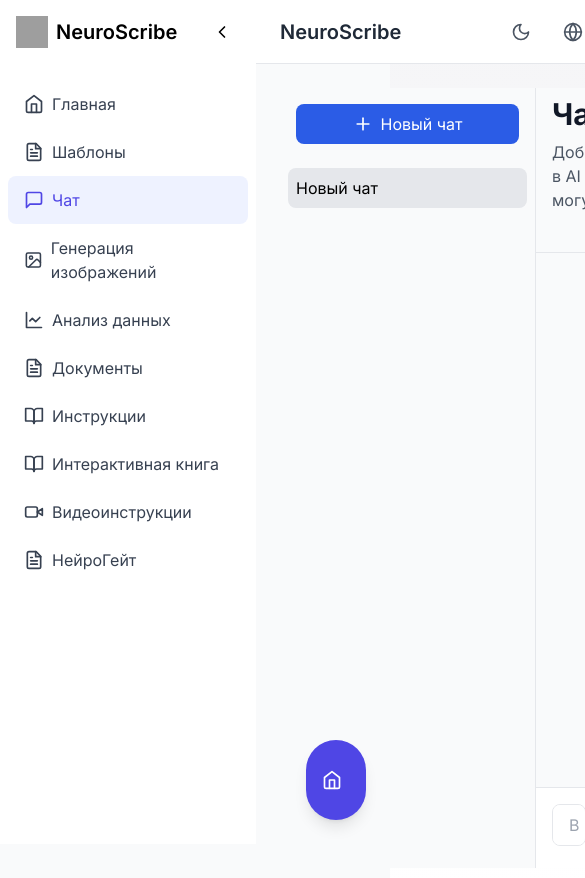
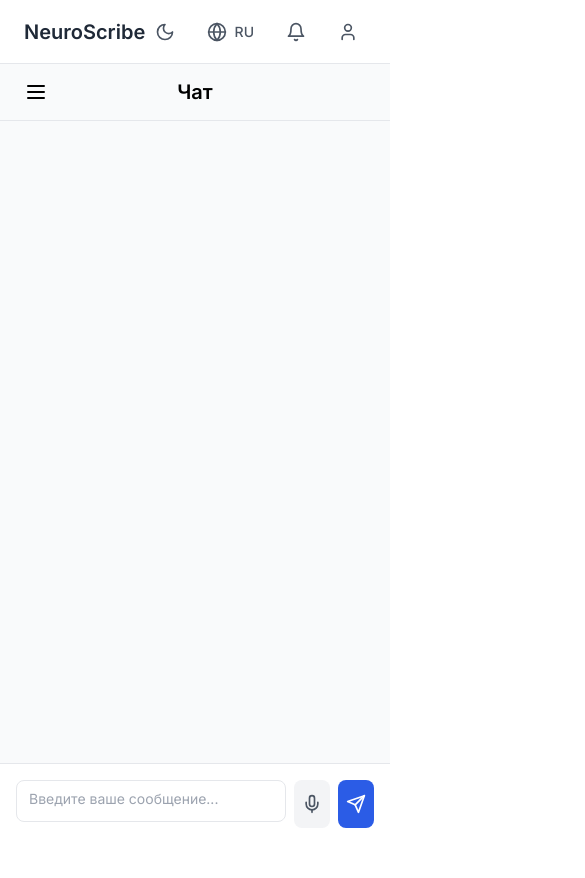
Before and after one commit to elisaffetta/neuroscribe-clone, a Next.js app: page /chat in a window 390 px wide. Shown: the top 878 px of the page, 585 px wide, since content can reach past the window. After the commit the page ends 844 px from the top, so only its background shows below. Built offline with nearby package versions, Linux system fonts and the light colour scheme; grey boxes are pictures that could not be loaded.

Commit message:
feat: improve chat page responsive design
- Add standard header
- Make sidebar responsive with mobile menu
- Improve mobile layout and spacing
- Add smooth mobile sidebar transitions
- Optimize button sizes for mobile

```diff
--- a/src/app/chat/page.tsx
+++ b/src/app/chat/page.tsx
@@ -7,6 +7,7 @@ import Message from '@/components/chat/Message'
 import ChatSidebar from '@/components/chat/ChatSidebar'
 import { PageTitle } from '@/components/common/PageTitle'
 import StandardLayout from '@/components/layout/StandardLayout'
+import Header from '@/components/layout/Header'
 import { useApp } from '@/context/AppContext'
 import { useVoiceInput } from '@/hooks/useVoiceInput'
 import { toast } from 'react-hot-toast'
@@ -101,8 +102,11 @@ export default function Chat() {
   }
 
   return (
-    <StandardLayout>
-      <div className="flex h-[calc(100vh-4rem)] bg-gray-50 dark:bg-gray-900">
+    <div className="flex flex-col h-screen">
+      <Header />
+      <div className="flex flex-1 h-[calc(100vh-4rem)] bg-gray-50 dark:bg-gray-900">
+        {/* Сайдбар с адаптивным отображением */}
+        <div className="hidden md:block">
           <ChatSidebar
             chats={chats}
             currentChatId={currentChatId}
@@ -110,16 +114,48 @@ export default function Chat() {
             onSelectChat={selectChat}
             onDeleteChat={deleteChat}
           />
+        </div>
 
-        <div className="flex-1 flex flex-col h-full">
+        <div className="flex-1 flex flex-col h-full w-full">
+          {/* Мобильный хедер с кнопкой меню */}
+          <div className="md:hidden flex items-center justify-between border-b border-gray-200 dark:border-gray-700 px-4 py-2">
+            <button
+              onClick={() => document.querySelector('.mobile-sidebar')?.classList.toggle('hidden')}
+              className="p-2 hover:bg-gray-100 dark:hover:bg-gray-700 rounded-lg"
+            >
+              <svg xmlns="http://www.w3.org/2000/svg" className="h-6 w-6" fill="none" viewBox="0 0 24 24" stroke="currentColor">
+                <path strokeLinecap="round" strokeLinejoin="round" strokeWidth={2} d="M4 6h16M4 12h16M4 18h16" />
+              </svg>
+            </button>
+            <h1 className="text-xl font-semibold">{t('common.chat')}</h1>
+            <div className="w-10"></div> {/* Для центрирования заголовка */}
+          </div>
+
+          {/* Мобильный сайдбар */}
+          <div className="mobile-sidebar fixed inset-0 z-50 hidden md:hidden">
+            <div className="absolute inset-0 bg-black bg-opacity-50" onClick={() => document.querySelector('.mobile-sidebar')?.classList.add('hidden')}></div>
+            <div className="absolute left-0 top-0 h-full w-64 bg-white dark:bg-gray-800 shadow-lg">
+              <ChatSidebar
+                chats={chats}
+                currentChatId={currentChatId}
+                onNewChat={createNewChat}
+                onSelectChat={(chatId) => {
+                  selectChat(chatId);
+                  document.querySelector('.mobile-sidebar')?.classList.add('hidden');
+                }}
+                onDeleteChat={deleteChat}
+              />
+            </div>
+          </div>
+
           <div className="flex-1 overflow-hidden flex flex-col">
-            <div className="border-b border-gray-200 dark:border-gray-700 px-4 py-2">
+            <div className="hidden md:block border-b border-gray-200 dark:border-gray-700 px-4 py-2">
               <PageTitle title={t('common.chat')} description={t('chat.welcomeMessage')} />
             </div>
 
             <div
               ref={chatContainerRef}
-              className="flex-1 overflow-y-auto pb-4"
+              className="flex-1 overflow-y-auto pb-4 px-4 md:px-6"
             >
               {currentChat?.messages.map((message) => (
                 <Message
@@ -134,9 +170,9 @@ export default function Chat() {
               ))}
 
               {isLoading && (
-                <div className="py-8 px-4 bg-gray-50 dark:bg-gray-900">
+                <div className="py-8">
                   <div className="max-w-3xl mx-auto">
-                    <div className="flex gap-6">
+                    <div className="flex gap-4 md:gap-6">
                       <div className="w-8 h-8 rounded-full bg-green-500 dark:bg-green-600 text-white flex items-center justify-center flex-shrink-0">
                         AI
                       </div>
@@ -157,17 +193,16 @@ export default function Chat() {
             </div>
 
             <form onSubmit={handleSubmit} className="border-t border-gray-200 dark:border-gray-700 p-4 bg-white dark:bg-gray-800">
-              <div className="max-w-3xl mx-auto flex gap-4">
+              <div className="max-w-3xl mx-auto flex gap-2 md:gap-4">
                 <div className="flex-1 relative">
                   <textarea
                     ref={inputRef}
                     rows={1}
-                    className="w-full resize-none rounded-lg border border-gray-200 dark:border-gray-700 bg-white dark:bg-gray-800 px-4 py-2 focus:outline-none focus:ring-2 focus:ring-primary dark:text-white"
+                    className="w-full resize-none rounded-lg border border-gray-200 dark:border-gray-700 bg-white dark:bg-gray-800 px-3 md:px-4 py-2 focus:outline-none focus:ring-2 focus:ring-primary dark:text-white text-sm md:text-base"
                     placeholder={isListening ? t('chat.voiceInputListening') : t('chat.placeholder')}
                     onKeyDown={handleKeyDown}
                     style={{ minHeight: '42px', maxHeight: '200px' }}
                     onChange={(e) => {
-                      // Автоматически увеличиваем высоту текстового поля при необходимости
                       e.target.style.height = 'auto'
                       e.target.style.height = `${e.target.scrollHeight}px`
                     }}
@@ -199,29 +234,28 @@ export default function Chat() {
                         ? t('chat.voiceInputProcessing')
                         : t('chat.voiceInputStart')
                     }
-                    disabled={isProcessing}
                   >
                     {isListening ? (
-                      <MicOff size={20} />
+                      <MicOff className="w-5 h-5" />
                     ) : isProcessing ? (
-                      <Loader2 className="animate-spin" size={20} />
+                      <Loader2 className="w-5 h-5 animate-spin" />
                     ) : (
-                      <Mic size={20} />
+                      <Mic className="w-5 h-5" />
                     )}
                   </button>
                 )}
                 <button
                   type="submit"
-                  disabled={isLoading}
-                  className="bg-primary text-white px-4 py-2 rounded-lg hover:bg-primary/90 transition-colors disabled:opacity-50 disabled:cursor-not-allowed"
+                  className="p-2 bg-primary hover:bg-primary-dark text-white rounded-lg transition-colors"
+                  title={t('chat.send')}
                 >
-                  <Send size={20} />
+                  <Send className="w-5 h-5" />
                 </button>
               </div>
             </form>
           </div>
         </div>
       </div>
-    </StandardLayout>
+    </div>
   )
 }
```
Lines whose indentation alone changed are shown as unchanged.
